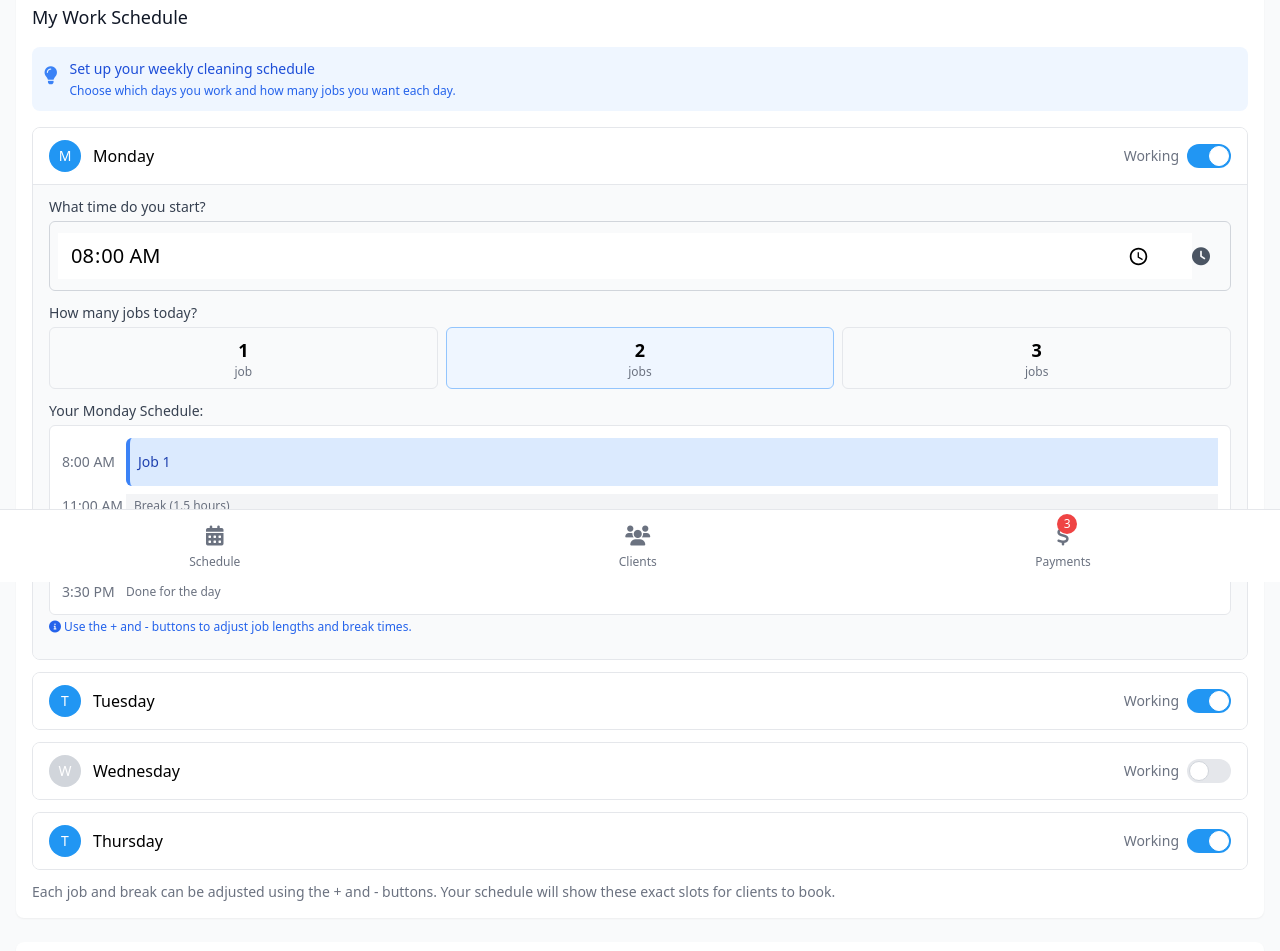
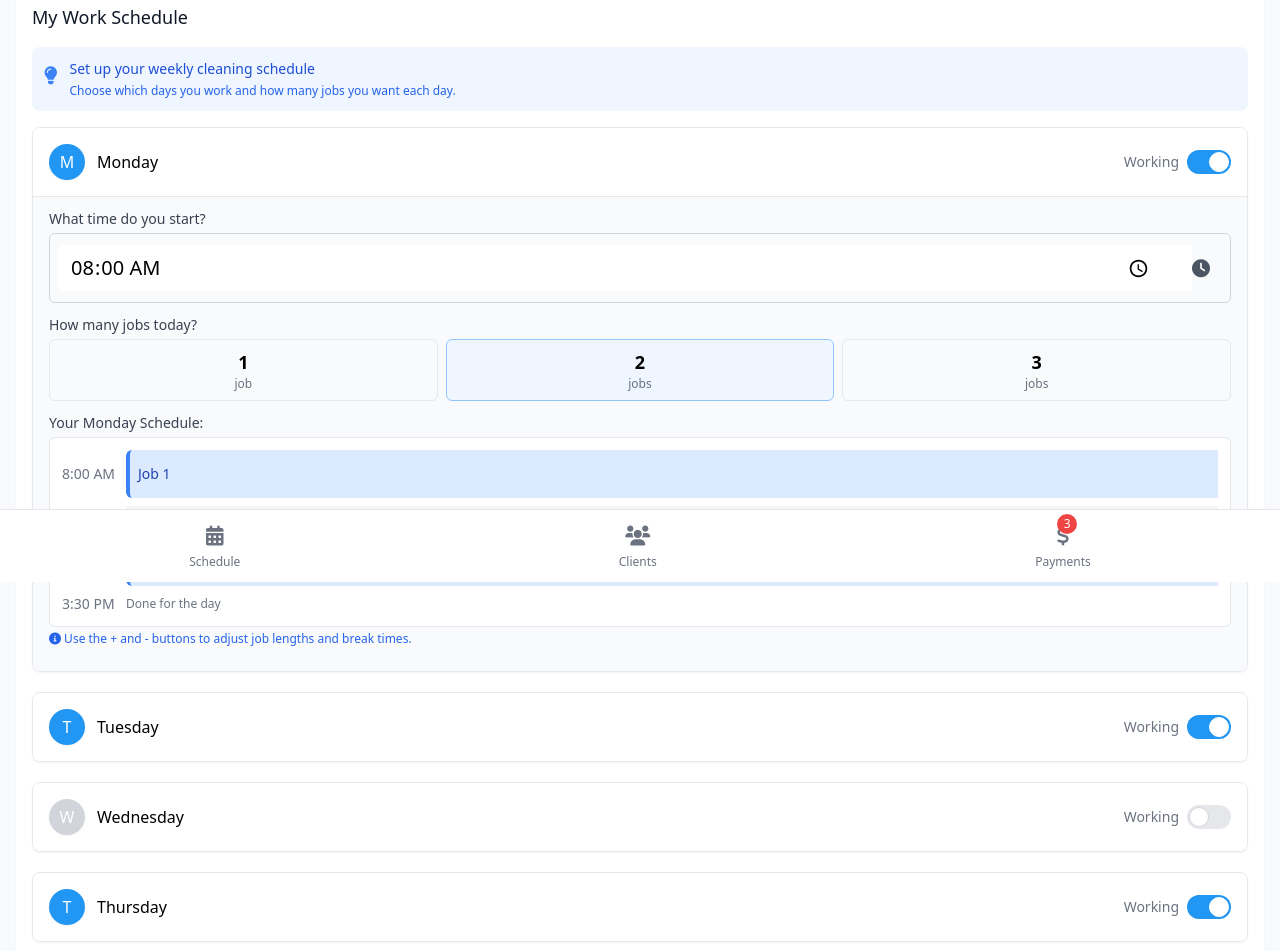
Before and after one commit to MajoTommy/housekeeper-app-dev, a website: page public/settings/settings.html in a window 1280 px wide. Shown: the part 218-1169 px from the top of the page. Drawn offline with nearby package versions, Linux system fonts and the light colour scheme.

Commit message:
Enhance styling of working days section in settings
- Increased spacing between elements for improved layout and readability.
- Updated the size and styling of day indicators to enhance visual appeal and consistency.
- Adjusted padding in the day containers for a more balanced design.

```diff
--- a/public/settings/settings.html
+++ b/public/settings/settings.html
@@ -69,13 +69,13 @@
 
             <!-- Working Days -->
             <div class="mt-4">
-                <div class="space-y-3">
+                <div class="space-y-5">
                     <!-- Monday -->
-                    <div class="border rounded-lg overflow-hidden">
-                        <div class="px-4 py-3 flex items-center justify-between bg-white">
+                    <div class="border rounded-lg overflow-hidden shadow-sm hover:shadow transition-shadow">
+                        <div class="px-4 py-4 flex items-center justify-between bg-white">
                             <div class="flex items-center">
-                                <div class="h-8 w-8 rounded-full bg-primary flex items-center justify-center text-white text-sm font-medium mr-3">M</div>
-                                <span class="font-medium">Monday</span>
+                                <div class="h-9 w-9 rounded-full bg-primary flex items-center justify-center text-white text-base font-medium mr-3 shadow-sm">M</div>
+                                <span class="font-medium text-base">Monday</span>
                             </div>
                             <label class="inline-flex items-center cursor-pointer">
                                 <span class="mr-2 text-sm font-medium text-gray-500">Working</span>
@@ -157,11 +157,11 @@
                     </div>
 
                     <!-- Tuesday - Simplified Example -->
-                    <div class="border rounded-lg overflow-hidden">
-                        <div class="px-4 py-3 flex items-center justify-between bg-white">
+                    <div class="border rounded-lg overflow-hidden shadow-sm hover:shadow transition-shadow">
+                        <div class="px-4 py-4 flex items-center justify-between bg-white">
                             <div class="flex items-center">
-                                <div class="h-8 w-8 rounded-full bg-primary flex items-center justify-center text-white text-sm font-medium mr-3">T</div>
-                                <span class="font-medium">Tuesday</span>
+                                <div class="h-9 w-9 rounded-full bg-primary flex items-center justify-center text-white text-base font-medium mr-3 shadow-sm">T</div>
+                                <span class="font-medium text-base">Tuesday</span>
                             </div>
                             <label class="inline-flex items-center cursor-pointer">
                                 <span class="mr-2 text-sm font-medium text-gray-500">Working</span>
@@ -179,11 +179,11 @@
                     </div>
 
                     <!-- Wednesday - Not Working Example -->
-                    <div class="border rounded-lg overflow-hidden">
-                        <div class="px-4 py-3 flex items-center justify-between bg-white">
+                    <div class="border rounded-lg overflow-hidden shadow-sm hover:shadow transition-shadow">
+                        <div class="px-4 py-4 flex items-center justify-between bg-white">
                             <div class="flex items-center">
-                                <div class="h-8 w-8 rounded-full bg-gray-300 flex items-center justify-center text-white text-sm font-medium mr-3">W</div>
-                                <span class="font-medium">Wednesday</span>
+                                <div class="h-9 w-9 rounded-full bg-gray-300 flex items-center justify-center text-white text-base font-medium mr-3 shadow-sm">W</div>
+                                <span class="font-medium text-base">Wednesday</span>
                             </div>
                             <label class="inline-flex items-center cursor-pointer">
                                 <span class="mr-2 text-sm font-medium text-gray-500">Working</span>
@@ -201,11 +201,11 @@
                     </div>
 
                     <!-- Remaining days simplified -->
-                    <div class="border rounded-lg overflow-hidden">
-                        <div class="px-4 py-3 flex items-center justify-between bg-white">
+                    <div class="border rounded-lg overflow-hidden shadow-sm hover:shadow transition-shadow">
+                        <div class="px-4 py-4 flex items-center justify-between bg-white">
                             <div class="flex items-center">
-                                <div class="h-8 w-8 rounded-full bg-primary flex items-center justify-center text-white text-sm font-medium mr-3">T</div>
-                                <span class="font-medium">Thursday</span>
+                                <div class="h-9 w-9 rounded-full bg-primary flex items-center justify-center text-white text-base font-medium mr-3 shadow-sm">T</div>
+                                <span class="font-medium text-base">Thursday</span>
                             </div>
                             <label class="inline-flex items-center cursor-pointer">
                                 <span class="mr-2 text-sm font-medium text-gray-500">Working</span>
```
